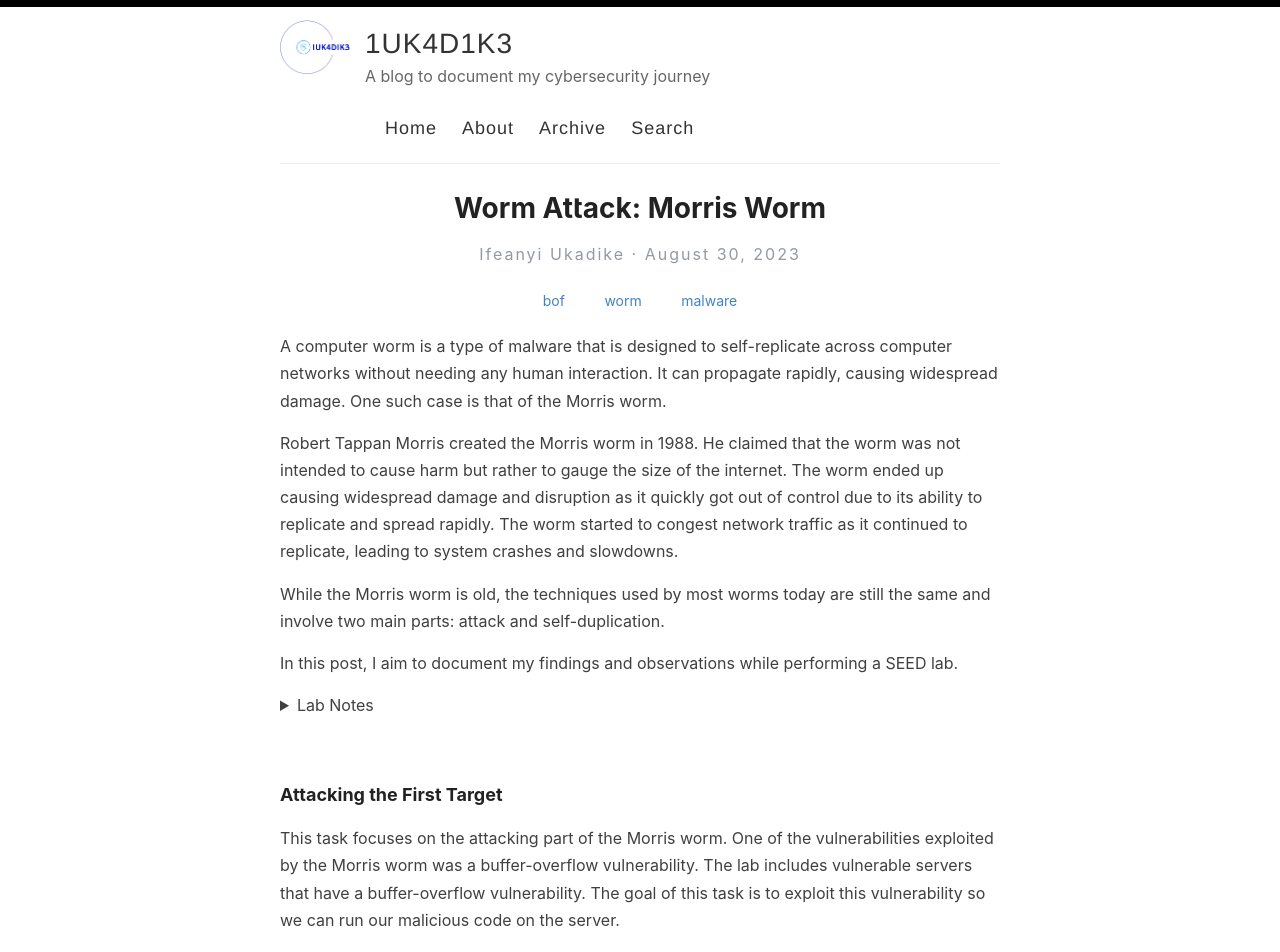
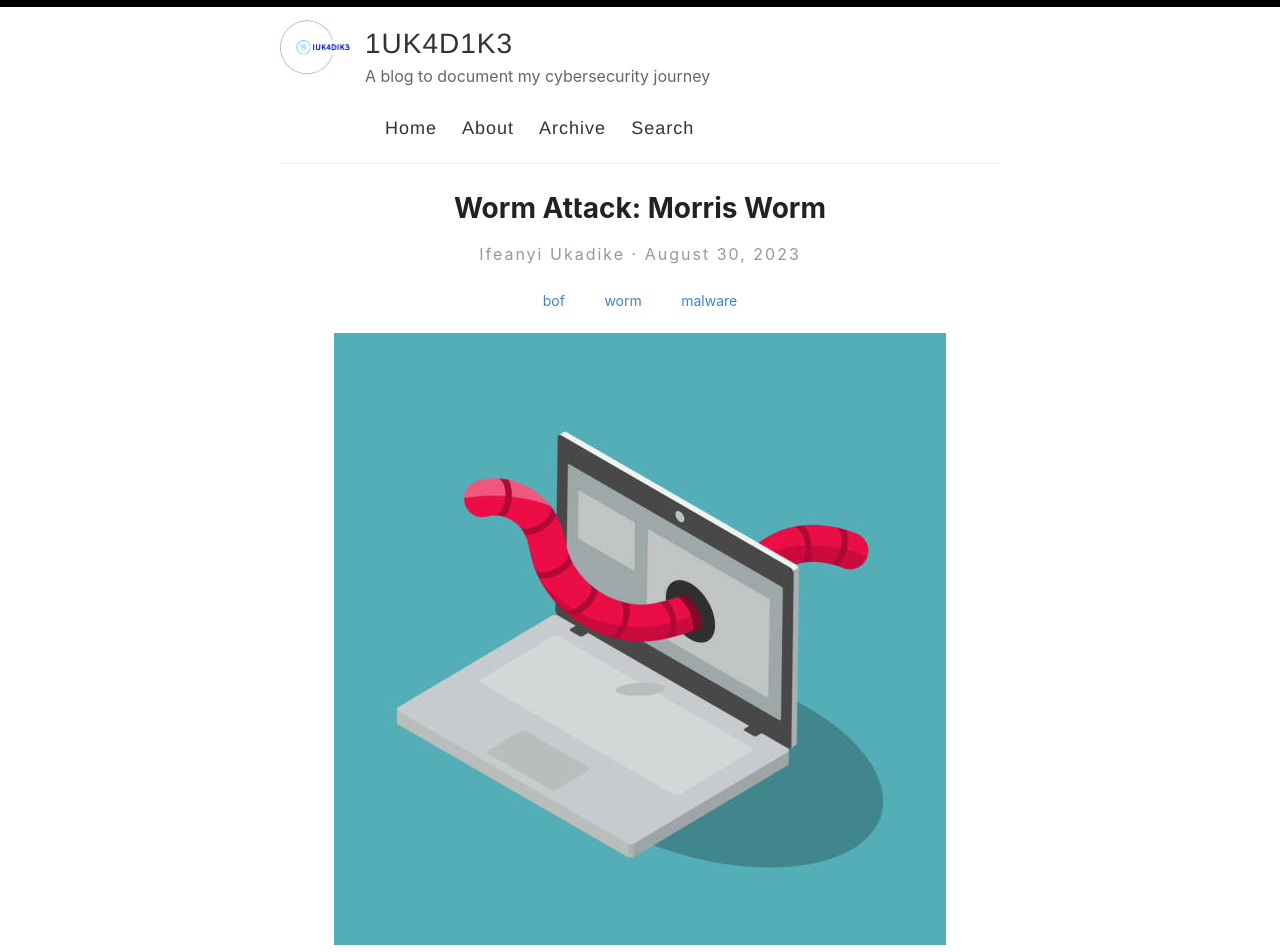
Before and after one commit to iukadike/blog, a Jekyll site: the page built from _posts/2023-08-30-morris-worm.md, in a window 1280 px wide. Shown: the top 952 px of the page. Built offline with Jekyll 4.4.1, drawn with Linux system fonts in a browser that asks for light colours; comment, search, counter and statistics services are not loaded.

Commit message:
add feature image

```diff
--- a/_posts/2023-08-30-morris-worm.md
+++ b/_posts/2023-08-30-morris-worm.md
@@ -4,6 +4,8 @@ title: "Worm Attack: Morris Worm"
 excerpt: Robert Tappan Morris created the Morris worm in 1988. He claimed that the worm was not intended to cause harm but rather to gauge the size of the internet. The worm ended up causing widespread damage and disruption as it quickly got out of control due to its ability to replicate and spread rapidly. The worm started to congest network traffic as it continued to replicate, leading to system crashes and slowdowns.
 categories: [bof, worm, malware]
 ---
+
+![Morris worm]({{ site.baseurl }}/images/featured-images/morris-worm.jpg)
 
 A computer worm is a type of malware that is designed to self-replicate across computer networks without needing any human interaction. It can propagate rapidly, causing widespread damage. One such case is that of the Morris worm.
 
```
